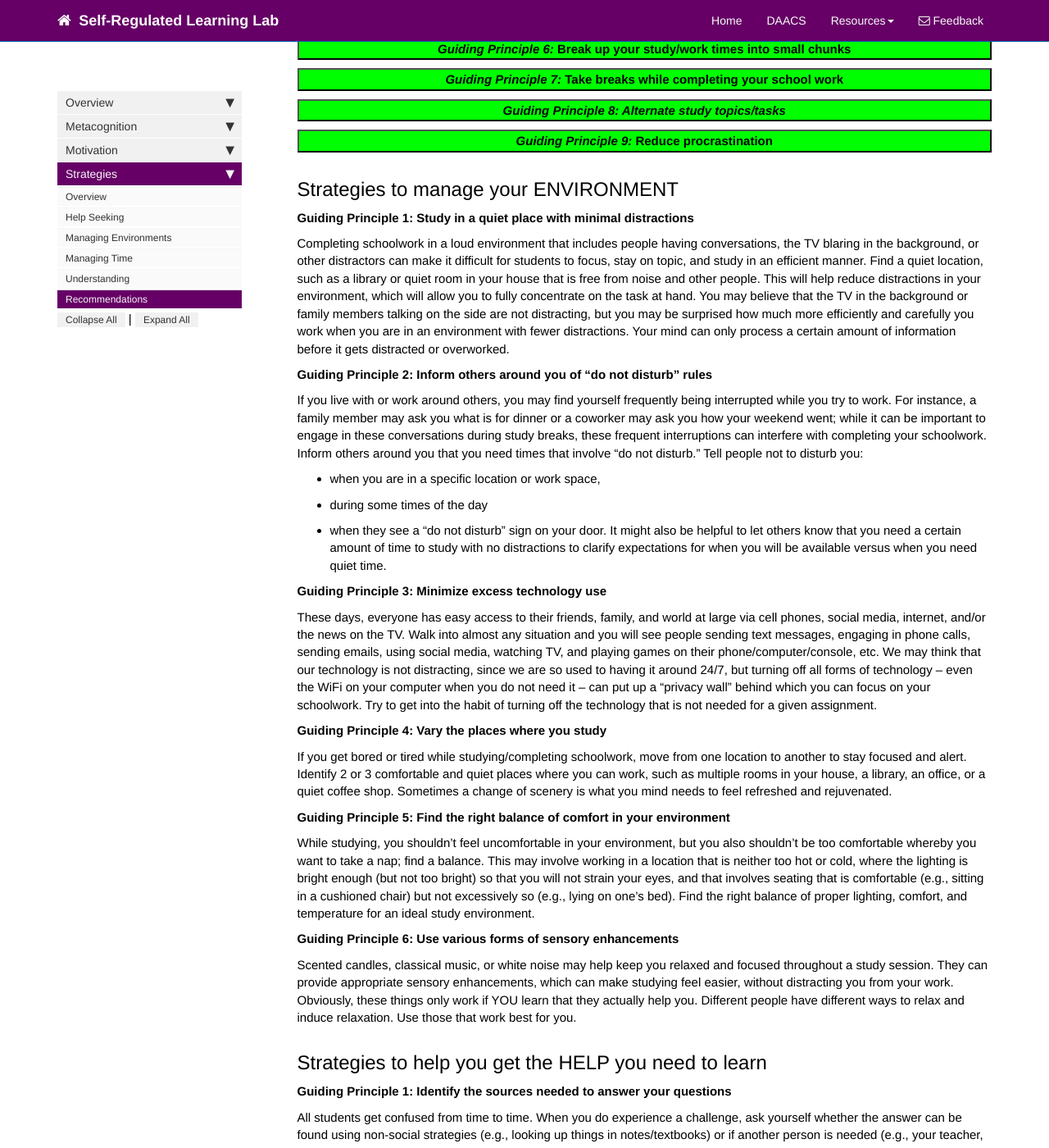
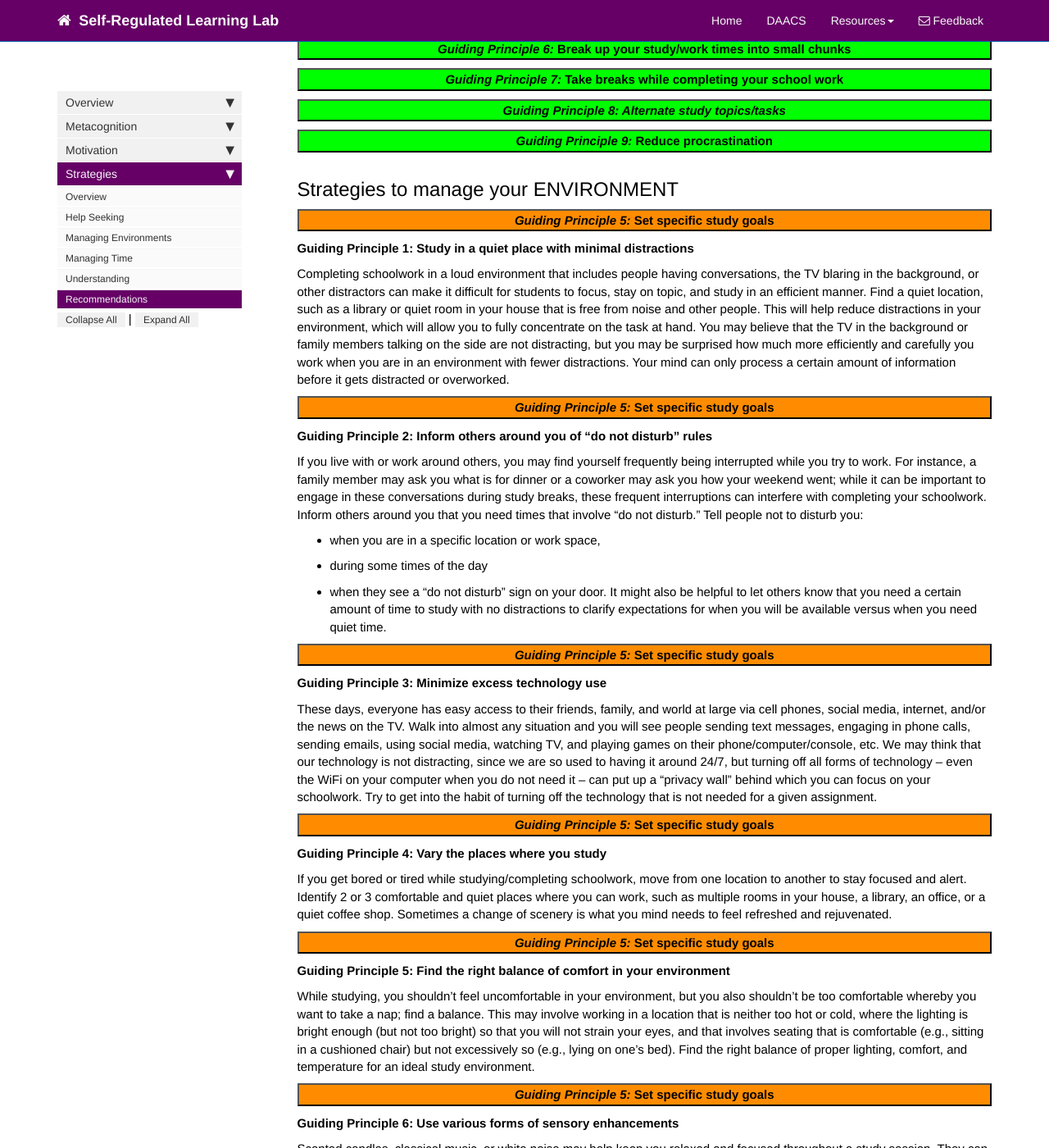
Before and after one commit to dfranklin02/SRL, a Jekyll site: the page built from docs/pages/strategies/strategies_recommendations.md, in a window 1280 px wide and 1400 px high, scrolled down 674 px. Shown: the whole window at 82% size. Built offline with Jekyll 4.4.1, drawn with Linux system fonts in a browser that asks for light colours; nearby versions of some CDN libraries; comment, search, counter and statistics services are not loaded.

Commit message:
Update strategies_recommendations.md

```diff
--- a/docs/pages/strategies/strategies_recommendations.md
+++ b/docs/pages/strategies/strategies_recommendations.md
@@ -159,9 +159,26 @@ A first step to minimize a tendency to procrastinate, is to identify the types o
 
 
 ## Strategies to manage your ENVIRONMENT
+
+<button data-toggle="collapse" data-target="#environmentrec1" style="background-color:DarkOrange; width:100%"><b><i>Guiding Principle 5:</i> Set specific study goals</b></button>
+
+<div id="environmentrec1" class="collapse">
+Instead of deciding that you need to “study for the math test”, it may be helpful to develop smaller, and more specific goals. This can focus your study time and better estimate how long it will take you to complete each goal. Try to make your goals specific, such as “(1) read math chapter six on probability, and (2) study probability terms until I can recall 90% of the terms from memory.” You can then estimate how long each goal will take (e.g., “I need one hour to read chapter six and 30 minutes to study probability terms”) and decide when you will set aside time to accomplish the tasks (e.g., “I only have an hour to work on homework tonight, so I will read chapter six tonight and set aside 30 minutes to study tomorrow night”).
+<br>
+<br>
+</div>
+
 **Guiding Principle 1: Study in a quiet place with minimal distractions**
 
 Completing schoolwork in a loud environment that includes people having conversations, the TV blaring in the background, or other distractors can make it difficult for students to focus, stay on topic, and study in an efficient manner. Find a quiet location, such as a library or quiet room in your house that is free from noise and other people. This will help reduce distractions in your environment, which will allow you to fully concentrate on the task at hand. You may believe that the TV in the background or family members talking on the side are not distracting, but you may be surprised how much more efficiently and carefully you work when you are in an environment with fewer distractions. Your mind can only process a certain amount of information before it gets distracted or overworked.
+
+<button data-toggle="collapse" data-target="#environmentrec2" style="background-color:DarkOrange; width:100%"><b><i>Guiding Principle 5:</i> Set specific study goals</b></button>
+
+<div id="environmentrec2" class="collapse">
+Instead of deciding that you need to “study for the math test”, it may be helpful to develop smaller, and more specific goals. This can focus your study time and better estimate how long it will take you to complete each goal. Try to make your goals specific, such as “(1) read math chapter six on probability, and (2) study probability terms until I can recall 90% of the terms from memory.” You can then estimate how long each goal will take (e.g., “I need one hour to read chapter six and 30 minutes to study probability terms”) and decide when you will set aside time to accomplish the tasks (e.g., “I only have an hour to work on homework tonight, so I will read chapter six tonight and set aside 30 minutes to study tomorrow night”).
+<br>
+<br>
+</div>
 
 **Guiding Principle 2: Inform others around you of “do not disturb” rules**
 
@@ -171,17 +188,49 @@ If you live with or work around others, you may find yourself frequently being i
 - when they see a “do not disturb” sign on your door.
 It might also be helpful to let others know that you need a certain amount of time to study with no distractions to clarify expectations for when you will be available versus when you need quiet time.
 
+<button data-toggle="collapse" data-target="#environmentrec3" style="background-color:DarkOrange; width:100%"><b><i>Guiding Principle 5:</i> Set specific study goals</b></button>
+
+<div id="environmentrec3" class="collapse">
+Instead of deciding that you need to “study for the math test”, it may be helpful to develop smaller, and more specific goals. This can focus your study time and better estimate how long it will take you to complete each goal. Try to make your goals specific, such as “(1) read math chapter six on probability, and (2) study probability terms until I can recall 90% of the terms from memory.” You can then estimate how long each goal will take (e.g., “I need one hour to read chapter six and 30 minutes to study probability terms”) and decide when you will set aside time to accomplish the tasks (e.g., “I only have an hour to work on homework tonight, so I will read chapter six tonight and set aside 30 minutes to study tomorrow night”).
+<br>
+<br>
+</div>
+
 **Guiding Principle 3: Minimize excess technology use**
 
 These days, everyone has easy access to their friends, family, and world at large via cell phones, social media, internet, and/or the news on the TV. Walk into almost any situation and you will see people sending text messages, engaging in phone calls, sending emails, using social media, watching TV, and playing games on their phone/computer/console, etc. We may think that our technology is not distracting, since we are so used to having it around 24/7, but turning off all forms of technology – even the WiFi on your computer when you do not need it – can put up a “privacy wall” behind which you can focus on your schoolwork. Try to get into the habit of turning off the technology that is not needed for a given assignment.
+
+<button data-toggle="collapse" data-target="#environmentrec4" style="background-color:DarkOrange; width:100%"><b><i>Guiding Principle 5:</i> Set specific study goals</b></button>
+
+<div id="environmentrec4" class="collapse">
+Instead of deciding that you need to “study for the math test”, it may be helpful to develop smaller, and more specific goals. This can focus your study time and better estimate how long it will take you to complete each goal. Try to make your goals specific, such as “(1) read math chapter six on probability, and (2) study probability terms until I can recall 90% of the terms from memory.” You can then estimate how long each goal will take (e.g., “I need one hour to read chapter six and 30 minutes to study probability terms”) and decide when you will set aside time to accomplish the tasks (e.g., “I only have an hour to work on homework tonight, so I will read chapter six tonight and set aside 30 minutes to study tomorrow night”).
+<br>
+<br>
+</div>
 
 **Guiding Principle 4: Vary the places where you study**
 
 If you get bored or tired while studying/completing schoolwork, move from one location to another to stay focused and alert. Identify 2 or 3 comfortable and quiet places where you can work, such as multiple rooms in your house, a library, an office, or a quiet coffee shop. Sometimes a change of scenery is what you mind needs to feel refreshed and rejuvenated.
 
+<button data-toggle="collapse" data-target="#environmentrec5" style="background-color:DarkOrange; width:100%"><b><i>Guiding Principle 5:</i> Set specific study goals</b></button>
+
+<div id="environmentrec5" class="collapse">
+Instead of deciding that you need to “study for the math test”, it may be helpful to develop smaller, and more specific goals. This can focus your study time and better estimate how long it will take you to complete each goal. Try to make your goals specific, such as “(1) read math chapter six on probability, and (2) study probability terms until I can recall 90% of the terms from memory.” You can then estimate how long each goal will take (e.g., “I need one hour to read chapter six and 30 minutes to study probability terms”) and decide when you will set aside time to accomplish the tasks (e.g., “I only have an hour to work on homework tonight, so I will read chapter six tonight and set aside 30 minutes to study tomorrow night”).
+<br>
+<br>
+</div>
+
 **Guiding Principle 5: Find the right balance of comfort in your environment**
 
 While studying, you shouldn’t feel uncomfortable in your environment, but you also shouldn’t be too comfortable whereby you want to take a nap; find a balance. This may involve working in a location that is neither too hot or cold, where the lighting is bright enough (but not too bright) so that you will not strain your eyes, and that involves seating that is comfortable (e.g., sitting in a cushioned chair) but not excessively so (e.g., lying on one’s bed). Find the right balance of proper lighting, comfort, and temperature for an ideal study environment.
+
+<button data-toggle="collapse" data-target="#environmentrec6" style="background-color:DarkOrange; width:100%"><b><i>Guiding Principle 5:</i> Set specific study goals</b></button>
+
+<div id="environmentrec6" class="collapse">
+Instead of deciding that you need to “study for the math test”, it may be helpful to develop smaller, and more specific goals. This can focus your study time and better estimate how long it will take you to complete each goal. Try to make your goals specific, such as “(1) read math chapter six on probability, and (2) study probability terms until I can recall 90% of the terms from memory.” You can then estimate how long each goal will take (e.g., “I need one hour to read chapter six and 30 minutes to study probability terms”) and decide when you will set aside time to accomplish the tasks (e.g., “I only have an hour to work on homework tonight, so I will read chapter six tonight and set aside 30 minutes to study tomorrow night”).
+<br>
+<br>
+</div>
 
 **Guiding Principle 6: Use various forms of sensory enhancements**
 
```
